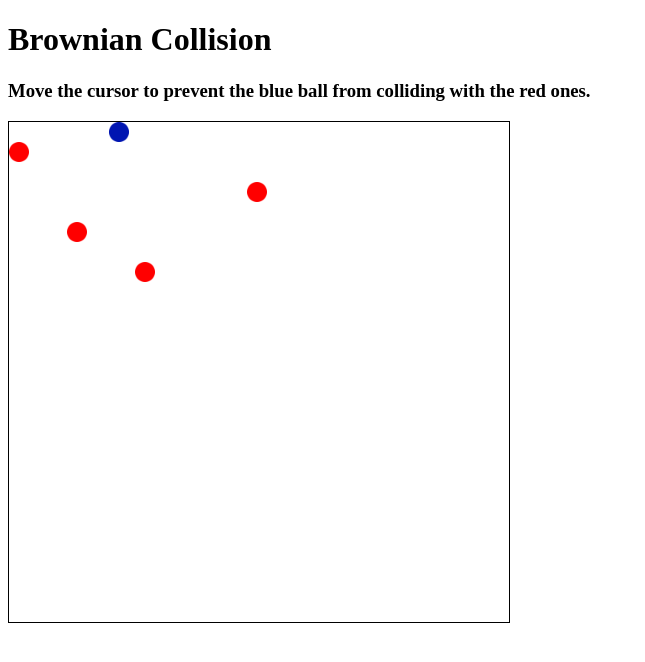
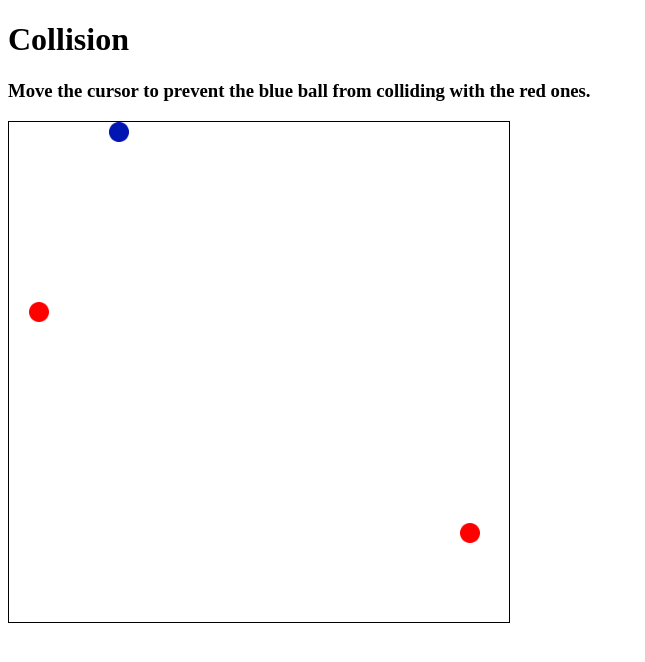
Before and after one commit to ajoyatgithub/collision, a plain HTML site: page src/index.html in a window 1280 px wide. Shown: the whole page, without its empty margins (0-645 px from the left). Drawn offline with Linux system fonts and the light colour scheme.

```diff
--- a/src/game.js
+++ b/src/game.js
@@ -32,22 +32,39 @@
     x = rball.x + rball.vx * rball.sp;
     y = rball.y + rball.vy * rball.sp;
     right = rball.w + x;
+    left = x;
+    top = y;
+    bottom = y + rball.h;
     if(right > canvas.width)
     {
       diff = right - canvas.width;
       rball.vx = -1;
       x -= diff;
     }
-    else if(x < 0)
+    else if(left < 0)
     {
-      diff = 0 - x;
+      diff = 0 - left;
       rball.vx = 1;
       x += diff;
+    }
+    else if(bottom > canvas.height)
+    {
+      diff = bottom - canvas.height;
+      rball.vy = -1;
+      y -= diff;
+    }
+    else if(top < 0)
+    {
+      diff = 0 - top;
+      rball.vy = 1;
+      y += diff;
     }
     else if(window.cbr[i-1])
     {
       rball.vx *= -1;
+      rball.vy *= -1;
       x = rball.x + rball.vx * rball.sp;
+      y = rball.y + rball.vy * rball.sp;
     }
     rball.x = x;
     rball.y = y;
@@ -195,46 +212,51 @@
 
 //Center it on the canvas and push it into the sprites array
 var r1 = Object.create(sprite);
-r1.x = 0;
+r1.x = 50;
 r1.y = 20;
 r1.w = 20;
 r1.h = 20;
 r1.srcW = 400;
 r1.srcH = 400;
 r1.vx = 1;
+r1.vy = -1;
+r1.sp = 0.5;
 sprites.push(r1);
 
 var r2 = Object.create(sprite);
-r2.x = 0;
+r2.x = 100;
 r2.y = 60;
 r2.w = 20;
 r2.h = 20;
 r2.srcW = 400;
 r2.srcH = 400;
 r2.vx = -1;
-r2.sp = 2;
+r2.vy = 1;
+r2.sp = 0.2;
 sprites.push(r2);
 
 var r3 = Object.create(sprite);
-r3.x = 0;
+r3.x = 150;
 r3.y = 100;
 r3.w = 20;
 r3.h = 20;
 r3.srcW = 400;
 r3.srcH = 400;
 r3.vx = 1;
-r3.sp = 1.5;
+r3.vy = 1;
+r3.sp = 0.5;
 sprites.push(r3);
 
 var r4 = Object.create(sprite);
-r4.x = 0;
+r4.x = 200;
 r4.y = 140;
 r4.w = 20;
 r4.h = 20;
 r4.srcW = 400;
 r4.srcH = 400;
 r4.vx = -1;
-r4.sp = 3
+r4.vy = -1;
+r4.sp = 0.3;
 sprites.push(r4);
 
 //Load the sprite image
--- a/src/index.html
+++ b/src/index.html
@@ -1,7 +1,7 @@
 <!DOCTYPE HTML>
 <html>
 <head>
-<title>Brownian Game</title>
+<title>Collision Game</title>
 <style>
 canvas
 {
@@ -10,7 +10,7 @@
 </style>
 </head>
 <body>
-<h1>Brownian Collision</h1>
+<h1>Collision</h1>
 <h3>Move the cursor to prevent the blue ball from colliding with the red ones.</h3>
 <canvas width="500" height="500" id="cv"></canvas>
 <script src="game.js" type="text/javascript"></script>
```
